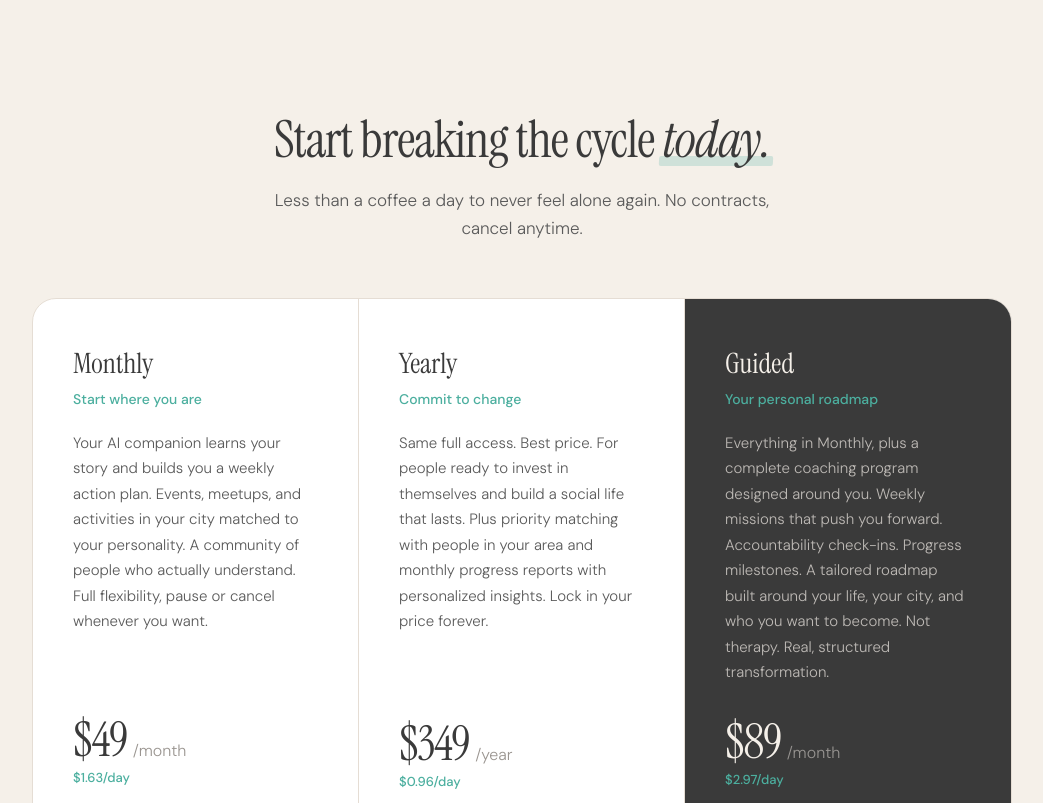
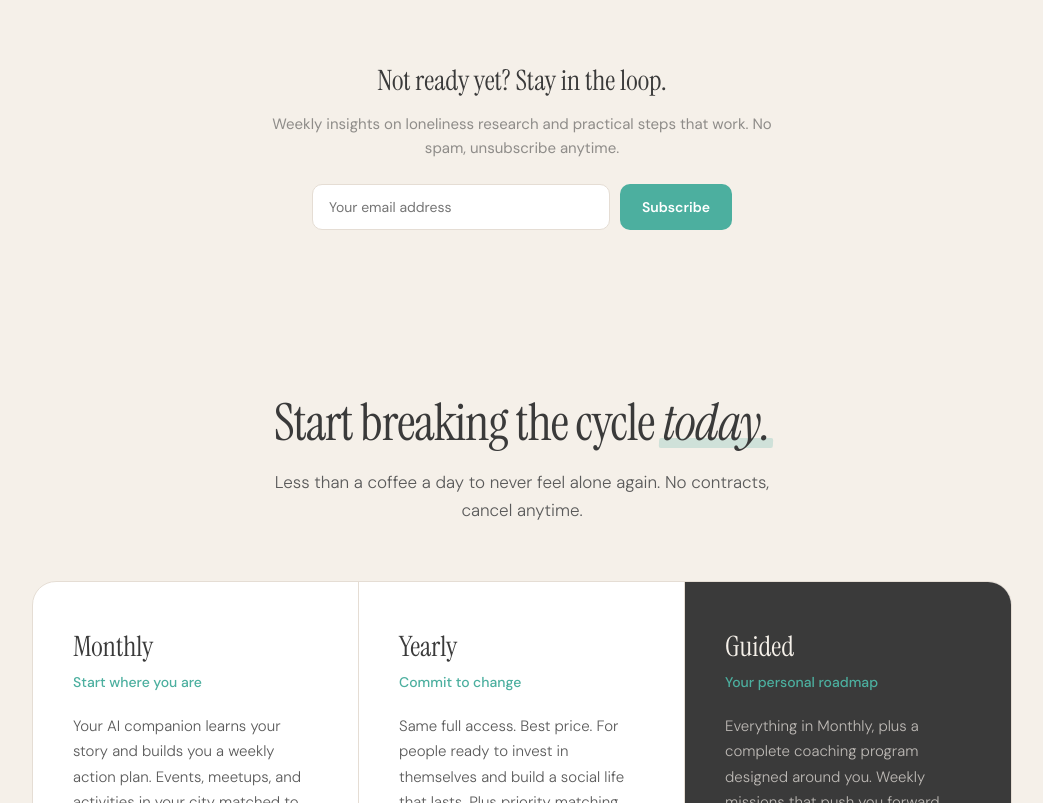
Before and after one commit to VastCounsel/stopbeingalone, a website: page index.html in a window 1280 px wide. Shown: the part 7282-8085 px from the top of the page, without its empty margins (118-1161 px from the left). Drawn offline with nearby package versions, Linux system fonts and the light colour scheme; a script that the page names is missing.

Commit message:
add email capture section before pricing

```diff
--- a/index.html
+++ b/index.html
@@ -2743,6 +2743,18 @@ body{font-family:var(--sans);background:var(--cream);color:var(--ink);line-heigh
 
 
 <!-- ============ PRICING ============ -->
+<!-- EMAIL CAPTURE -->
+<section class="email-capture-section" id="email-capture-section" style="padding:56px 24px;text-align:center;background:var(--cream);">
+  <div style="max-width:520px;margin:0 auto;">
+    <h2 style="font-family:Instrument Serif,serif;font-size:28px;font-weight:400;color:#3A3A3A;margin:0 0 8px;">Not ready yet? Stay in the loop.</h2>
+    <p style="font-family:DM Sans,sans-serif;font-size:15px;color:rgba(58,58,58,0.55);margin:0 0 24px;">Weekly insights on loneliness research and practical steps that work. No spam, unsubscribe anytime.</p>
+    <div style="display:flex;gap:10px;max-width:420px;margin:0 auto;">
+      <input type="email" id="capture-email-input" placeholder="Your email address" style="flex:1;padding:13px 16px;background:#fff;border:1px solid #E5DDD4;border-radius:10px;font-family:DM Sans,sans-serif;font-size:14px;color:#3A3A3A;outline:none;">
+      <button id="capture-email-btn" onclick="handleEmailCapture(event)" style="padding:13px 22px;background:#4CAF9F;color:#fff;border:none;border-radius:10px;font-family:DM Sans,sans-serif;font-size:14px;font-weight:600;cursor:pointer;white-space:nowrap;">Subscribe</button>
+    </div>
+    <div id="capture-email-msg" style="font-family:DM Sans,sans-serif;font-size:14px;margin-top:12px;display:none;"></div>
+  </div>
+</section>
 <section class="pricing" id="pricing" aria-label="Pricing plans">
   <div class="container">
 
```
